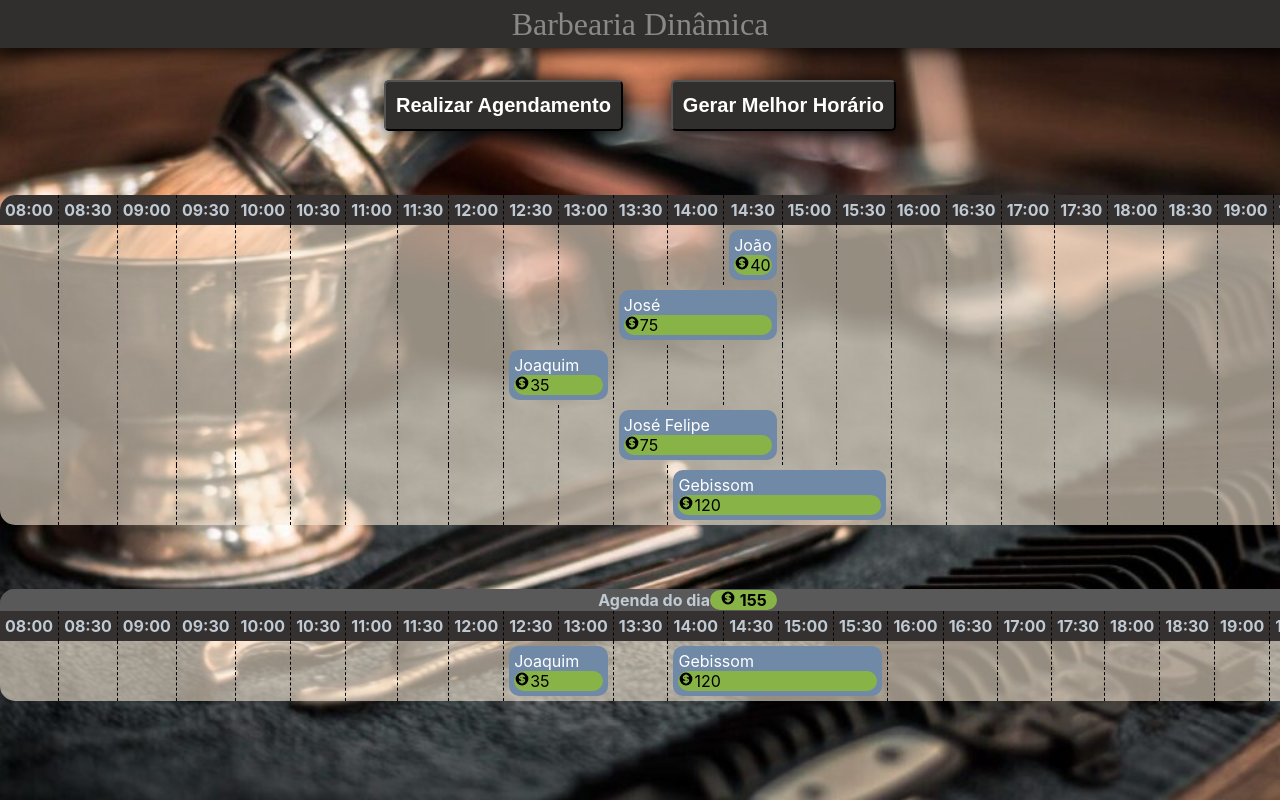
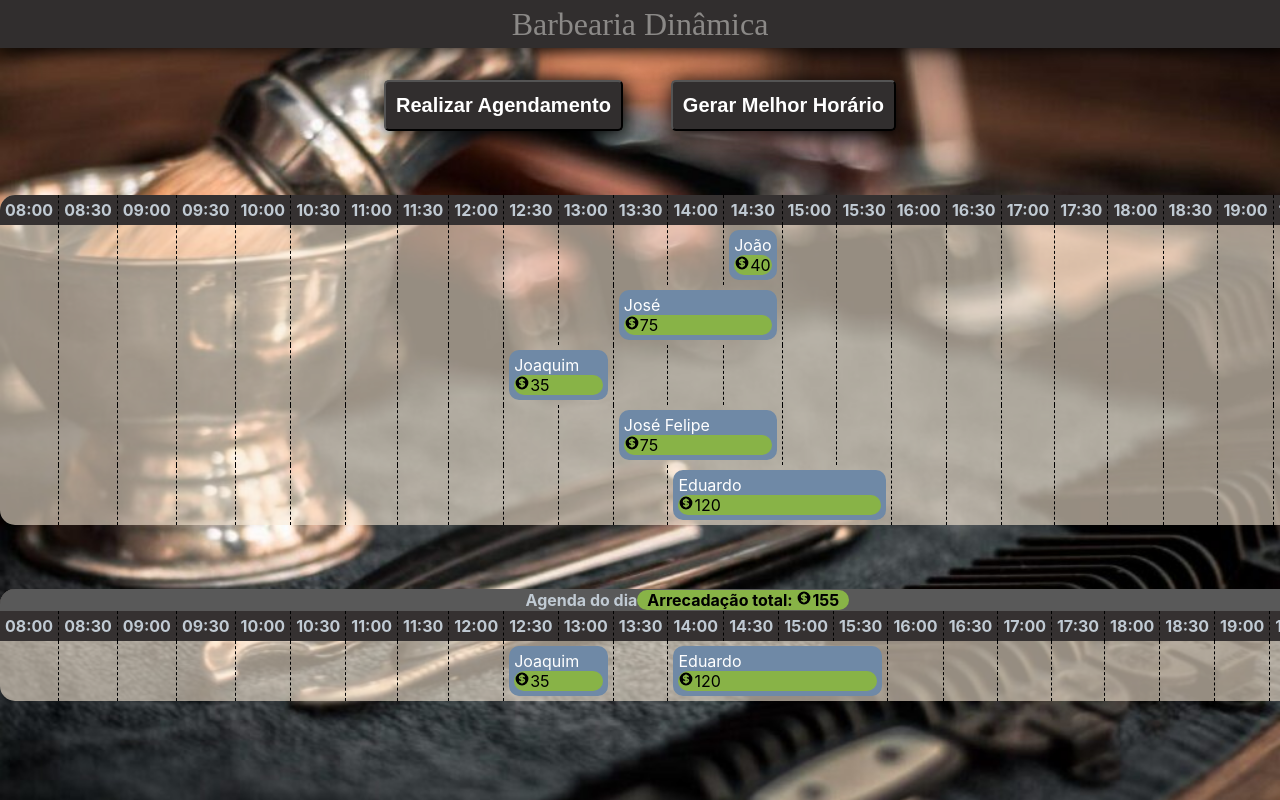
Before and after one commit to projeto-de-algoritmos/PD_Barbearia, a React (Create React App) app: page / in a window 1280 px wide. Both pictures are taken after a click on the button "Gerar Melhor Horário". Shown: the top 800 px of the page. Built offline with nearby package versions, Linux system fonts and the light colour scheme; a web font is replaced by a local one.

Commit message:
Correções de apresentação

```diff
--- a/src/components/Table/Table.jsx
+++ b/src/components/Table/Table.jsx
@@ -21,7 +21,7 @@ export default props => {
             <thead>
                 {props.answer != undefined ?
                     <tr><th colSpan={25} style={{backgroundColor: "rgb(89, 89, 89)"}}>Agenda do dia
-                    <span className="ValorArrecadado"><HiCurrencyDollar/> {getTotal()}</span></th></tr> :
+                    <span className="ValorArrecadado">Arrecadação total: <HiCurrencyDollar/>{getTotal()}</span></th></tr> :
                     ''
                 }
                 <tr className="TableHead">
--- a/src/data/appointments.json
+++ b/src/data/appointments.json
@@ -28,7 +28,7 @@
         "duration": 1.5
     },
     {
-        "client": "Gebissom",
+        "client": "Eduardo",
         "job": ["Sessão anti-queda"],
         "price": 120,
         "start": "14:00",
```
Also changed, not shown: 1 other file (tests, documents, lock files or other folders).
